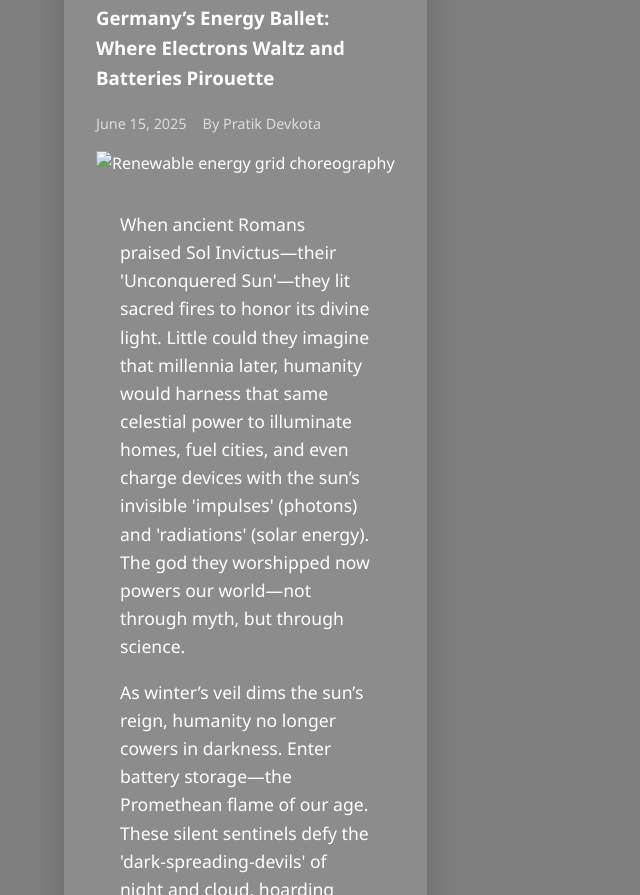
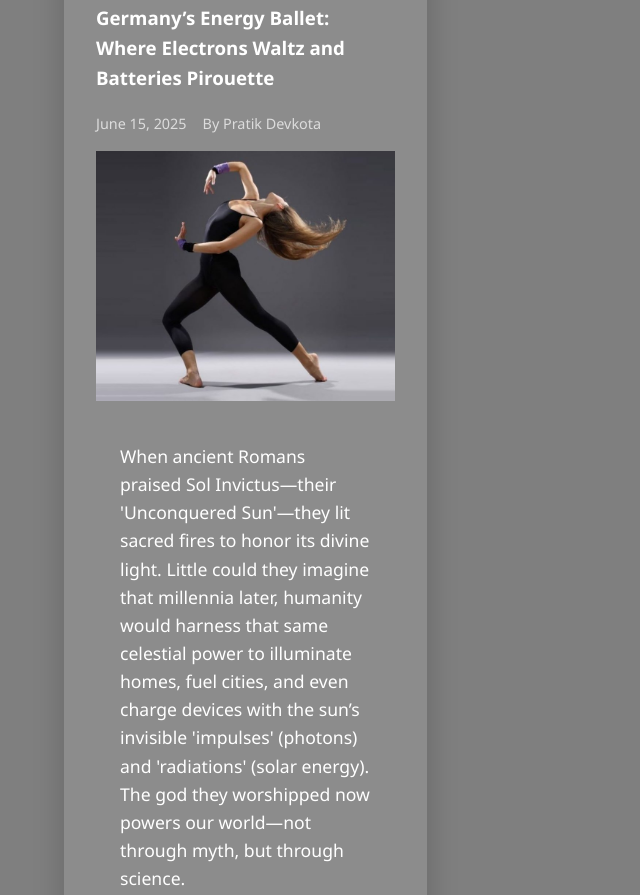
Before and after one commit to PratikCodesProfessionally/PratikCodesProfessionally.github.io, a plain HTML site: page index.html in a window 1280 px wide. Shown: the part 9551-10446 px from the top of the page, without its empty margins (0-640 px from the left). Drawn offline with nearby package versions, Linux system fonts and the light colour scheme; files whose address does not match are found by name.

Commit message:
Update index.html

```diff
--- a/index.html
+++ b/index.html
@@ -454,7 +454,7 @@
              <span class="article-date">June 15, 2025</span>
              <span class="article-author">By Pratik Devkota</span>
          </div>
-         <img src="Images/Energy-in-Dance-1.jpg" alt="Renewable energy grid choreography" class="article-image">
+         <img src="RenewableEnergyNexus/Images/Energy-in-Dance-1.jpg" alt="Renewable energy grid choreography" class="article-image">
          <div class="article-content">
              <p>
                  When ancient Romans praised Sol Invictus—their 'Unconquered Sun'—they lit sacred fires to honor its divine light.
@@ -547,11 +547,9 @@
                  <h4>Sources:</h4>
                  <ol>
                      <li id="source15">
-
-                         <a href="https://www.sciencedirect.com/science/article/pii/S0360544225015348" target="_blank">
+                             <a href="https://www.sciencedirect.com/science/article/pii/S0360544225015348" target="_blank">
                                ScienceDirect Article
-                         </a>
-                           (PDF available until 2025-05-16)
+                             </a>
                      </li>
                  </ol>
              </div>
```
